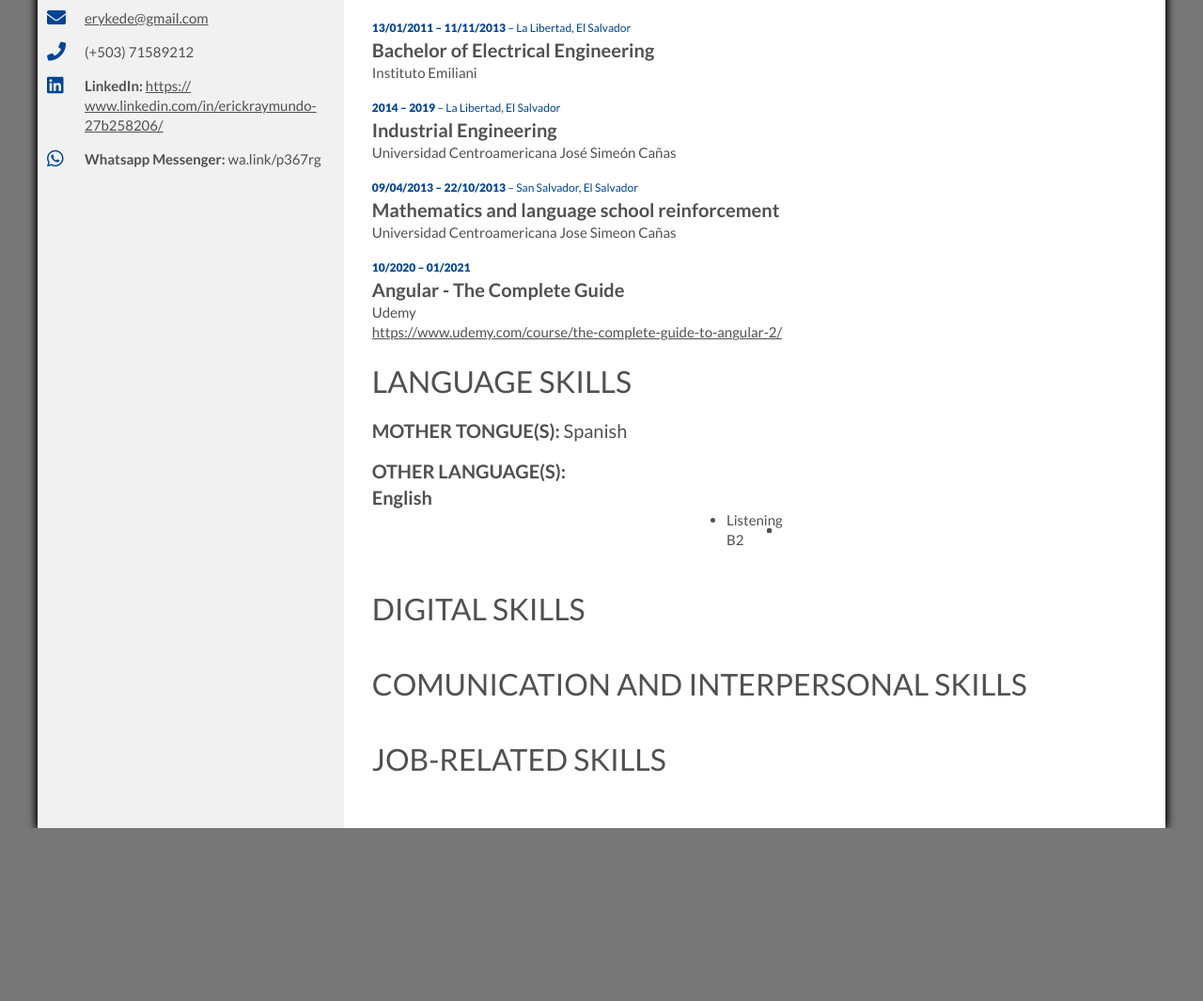
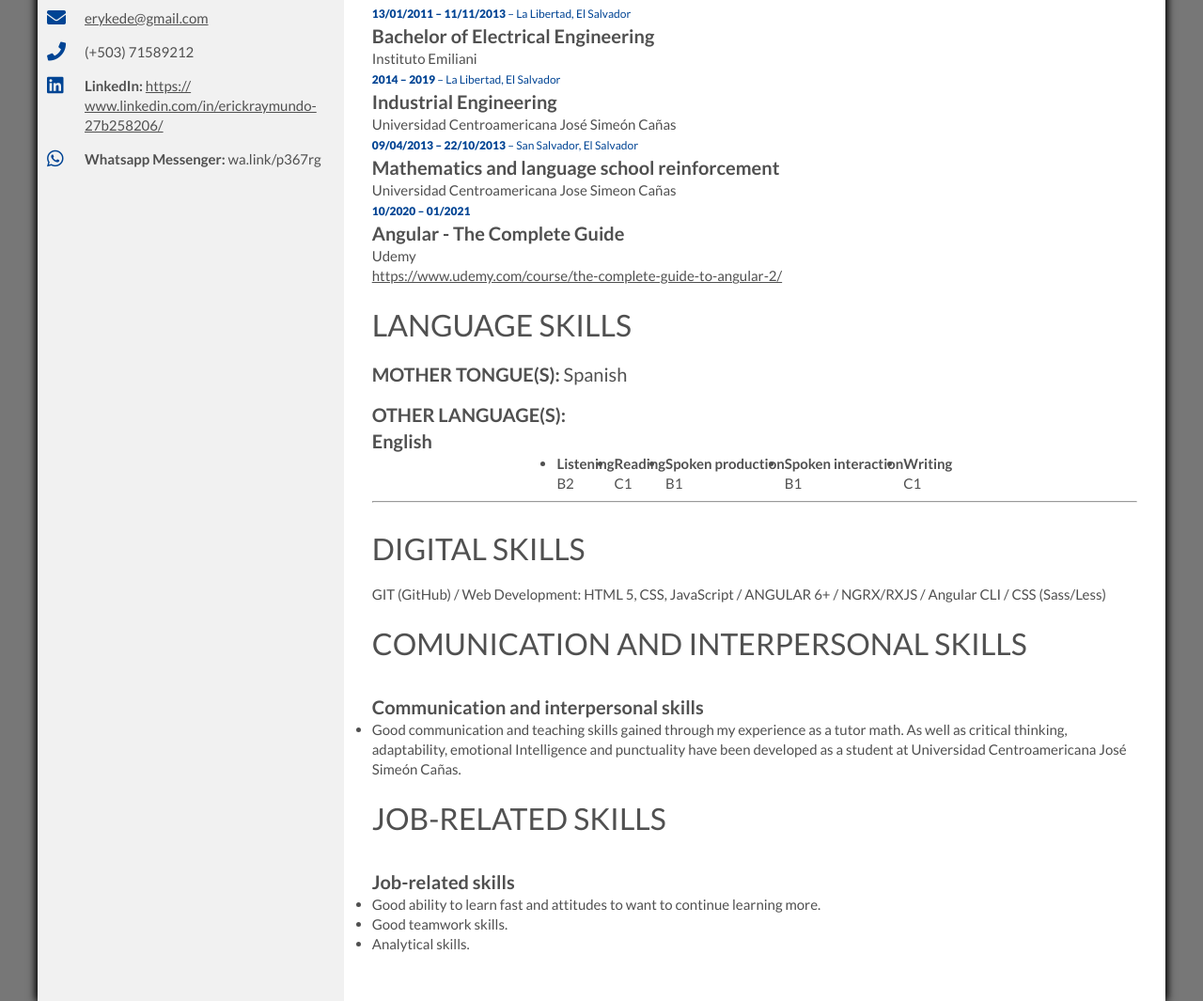
Before and after one commit to RayWorld1994/CV-project, a plain HTML site: page index.html in a window 1280 px wide. Shown: the part 618-1683 px from the top of the page at 94% size. Before the commit the page ends 1499 px from the top, so only its background shows below. Drawn offline with Linux system fonts and the light colour scheme.

Commit message:
✨ Adding the rest of section

```diff
--- a/index.html
+++ b/index.html
@@ -4,10 +4,7 @@
 <head>
   <title>Curriculum</title>
   <link rel="stylesheet" href="css/style.css" />
-  <link rel="preconnect" href="https://fonts.gstatic.com" />
   <link rel="stylesheet" href="css/class.css" />
-  <link rel="preconnect" href="https://fonts.gstatic.com" />
-  <link rel="preconnect" href="https://fonts.gstatic.com" />
   <link href="https://fonts.googleapis.com/css2?family=Lato:wght@400;700;900&display=swap" rel="stylesheet" />
   <link rel="stylesheet" href="css/icon/css/all.min.css" />
   <link rel="stylesheet" href="css/icon/css/regular.min.css" />
@@ -79,15 +76,17 @@
     </aside>
     <main class="content">
       <section>
-        <h3 class="title">ABOUT ME</h3>
+        <h1 class="title">ABOUT ME</h3>
         <p>
           I am an engineering who has been learning to program. I am looking to get
           experience doing projects in Angular. Hopefully looking forward to become
           a senior developer and I want to do my best to achieve it.
         </p>
       </section>
-      <section>
+      <section class="section">
         <h1 class="title">WORK EXPERIENCE</h1>
+        <div class="line-dotted"></div>
+        <div class="list-info">
           <article class="info-section">
             <time class="text-blue">26/09/2013 – 17/10/2013 <span> – San Salvador, El Salvador</span></time>
             <h3 class="sub-title bold">
@@ -101,7 +100,7 @@
             <p>Super Selectos</p>
           </article>
           <article class="info-section">
-          <time class="text-blue">09/03/2016 – 09/11/2017 <span> – La Libertad, El Salvador</span></time>
+            <time class="text-blue bold">09/03/2016 – 09/11/2017 <span> – La Libertad, El Salvador</span></time>
             <h3 class="sub-title bold">Math Tutor</h3>
             <p>Universidad Centroamericana José Simeón Cañas</p>
           </article>
@@ -111,9 +110,13 @@
             <h3 class="sub-title bold">Angular Trainee</h3>
             <p>Applaudo Studios</p>
           </article>
+        </div>
+
       </section>
-      <section>
-        <h3 class="title">EDUCATION AND TRAINING</h3>
+      <section class="section">
+        <h1 class="title">EDUCATION AND TRAINING</h1>
+        <div class="line-dotted"></div>
+        <div class="list-info">
           <article class="info-section">
             <time class="text-blue">13/01/2011 – 11/11/2013
               <span>– La libertad, El Salvador</span></time>
@@ -140,41 +143,86 @@
             <a
               href="https://www.udemy.com/course/the-complete-guide-to-angular-2/">https://www.udemy.com/course/the-complete-guide-to-angular-2/</a>
           </article>
+        </div>
+
       </section>
       <section>
-        <h3 class="title">LANGUAGE SKILLS</h3>
-
+        <h1 class="title">LANGUAGE SKILLS</h1>
         <article class="info-section">
           <h3 class="sub-title bold">MOTHER TONGUE(S): <span>Spanish</span></h3>
         </article class="info-section">
-        <article>
+        <article class="info-section other-languages">
           <h3 class="sub-title bold">OTHER LANGUAGE(S):</h3>
           <h3 class="sub-title bold">English </h3>
           <ul class="level">
             <li>
-              <p>Listening</p>
+              <p class="bold">Listening</p>
               <span>B2</span>
             </li>
-            <li></li>
-            <li></li>
-            <li></li>
-            <li></li>
+            <li>
+              <p class="bold">Reading</p>
+              <span>C1</span>
+            </li>
+            <li>
+              <p class="bold">Spoken
+                production</p>
+              <span>B1</span>
+            </li>
+            <li>
+              <p class="bold">Spoken
+                interaction</p>
+              <span>B1</span>
+            </li>
+            <li>
+              <p class="bold">Writing</p>
+              <span>C1</span>
+            </li>
           </ul>
-          <br>
+          <hr>
         </article>
 
       </section>
       <section>
-        <h3 class="title">DIGITAL SKILLS</h3>
-        <article class="info-section"></article>
+        <h1 class="title">DIGITAL SKILLS</h1>
+        <article class="info-section">
+          <p>GIT (GitHub) / Web Development: HTML 5, CSS, JavaScript / ANGULAR 6+
+            / NGRX/RXJS / Angular CLI / CSS (Sass/Less)</p>
+        </article>
       </section>
 
-      <section>
-        <h3 class="title">COMUNICATION AND INTERPERSONAL SKILLS</h3>
-        <article class="info-section"></article>
+      <section class="section">
+        <h1 class="title">COMUNICATION AND INTERPERSONAL SKILLS</h3>
+        <div class="line-dotted"></div>
+        <div class="list-info">
+          <article class="info-section">
+            <h3 class="sub-title bold">Communication and interpersonal skills </h3>
+            <ul class="list">
+              <li>Good communication and teaching skills gained through my
+                experience as a tutor math. As well as critical thinking,
+                adaptability, emotional Intelligence and punctuality have been
+                developed as a student at Universidad Centroamericana José
+                Simeón Cañas.</li>
+            </ul>
+          </article>
+        </div>
       </section>
-      <section>
-        <h3 class="title">JOB-RELATED SKILLS</h3>
+      <section class="section">
+        <h1 class="title">JOB-RELATED SKILLS</h1>
+        <div class="line-dotted"></div>
+        <div class="list-info">
+          <article info-section>
+            <h3 class="sub-title bold">Job-related skills </h3>
+            <ul class="list">
+              <li>Good ability to learn fast and attitudes to want to continue
+                learning more.
+              </li>
+              <li> Good teamwork skills.</li>
+              <li>Analytical skills.</li>
+            </ul>
+          </article>
+        </div>
+
+
       </section>
     </main>
   </div>
```
Lines whose indentation alone changed are shown as unchanged.
